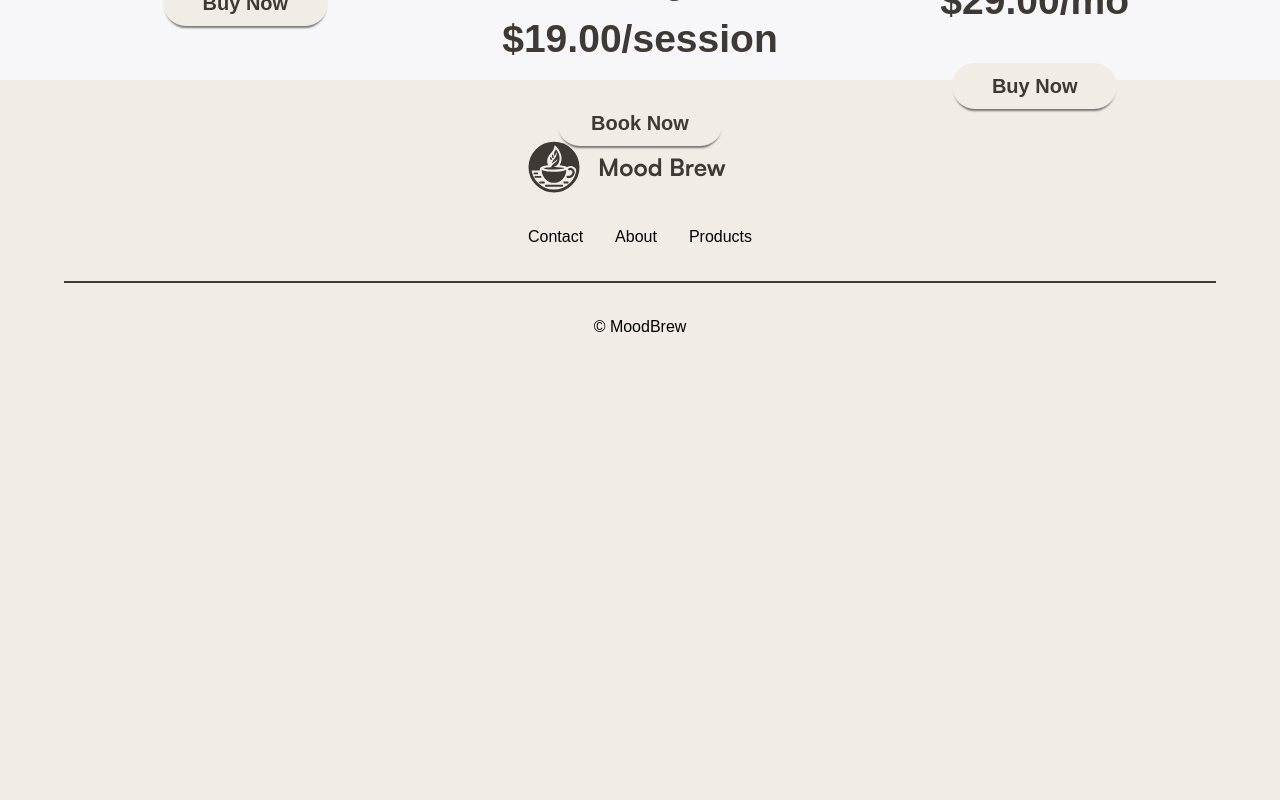
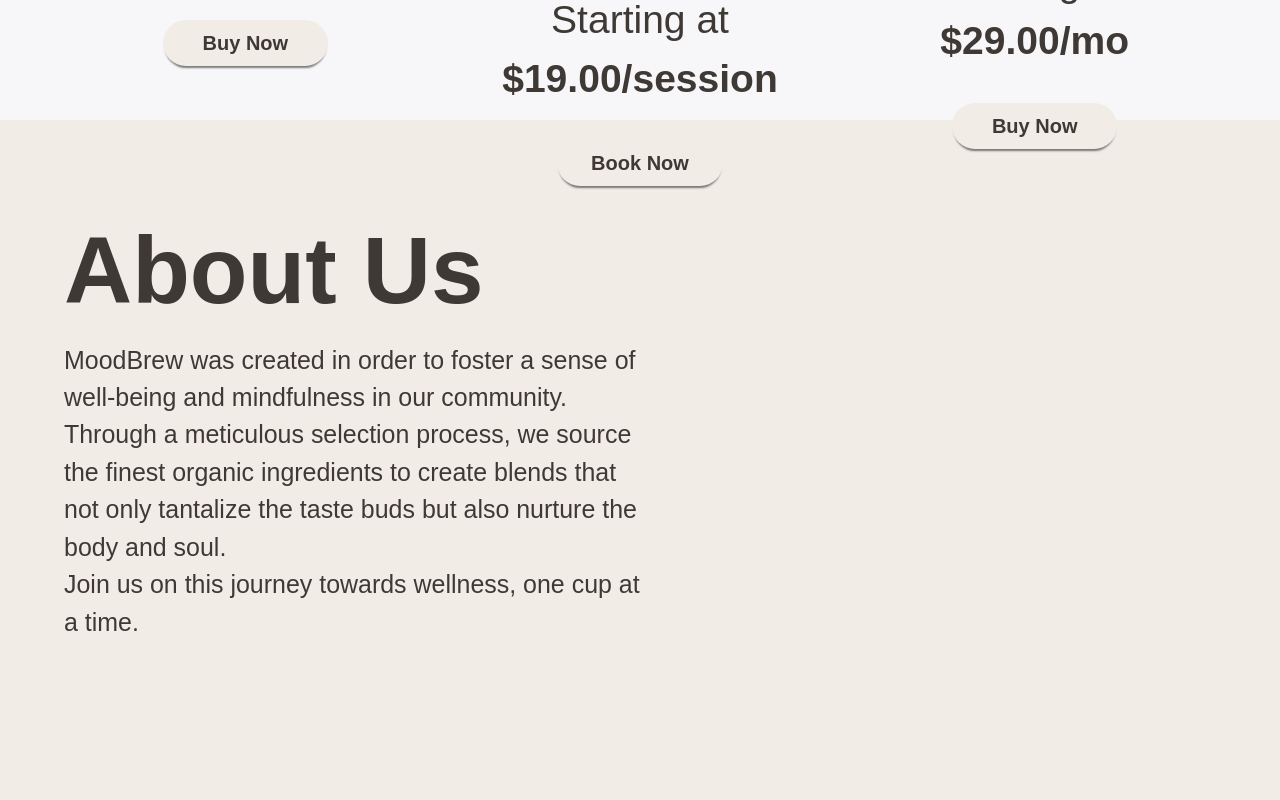
Before and after one commit to Patrickhuiwork/assessment2, a Next.js app: page / in a window 1280 px wide. Shown: the part 1720-2520 px from the top of the page. Before the commit the page ends 2120 px from the top, so only its background shows below. Built offline with nearby package versions, Linux system fonts and the light colour scheme; a web font is replaced by a local one.

Commit message:
install spline and make about section

```diff
--- /dev/null
+++ b/src/components/About/About.module.css
@@ -0,0 +1,33 @@
+.main{
+    min-height: 100vh;
+    padding-left: 5vw;
+    padding-right: 5vw;
+    color: var(--primary);
+    justify-content: space-between;
+    display: flex;
+    flex-direction: row;
+}
+
+.container{
+    width: 50%;
+    margin-top: 10vh;
+    @media screen and (max-width: 768px){
+        width: 100%;
+
+    }
+}
+
+
+.title{
+    font-size: var(--title);
+    font-weight: 700;
+    margin-top: 0;
+    margin-bottom: 0;
+    @media screen and (max-width: 768px){
+        font-size: var(--h1);
+    }
+}
+
+.paragraph{
+    font-size: var(--s-h1);
+}
--- /dev/null
+++ b/src/components/About/index.tsx
@@ -0,0 +1,14 @@
+import React from 'react'
+import classes from './About.module.css'
+
+export default function About() {
+  return (
+    <div className={classes.main}>
+        <div className={classes.container}>
+            <h1 className={classes.title}>About Us</h1>
+            <p className={classes.paragraph}>MoodBrew was created in order to foster a sense of well-being and mindfulness in our community. Through a meticulous selection process, we source the finest organic ingredients to create blends that not only tantalize the taste buds but also nurture the body and soul.</p>
+            <p className={classes.paragraph}>Join us on this journey towards wellness, one cup at a time.</p>
+        </div>
+    </div>
+  )
+}
--- a/src/components/Header/Header.module.css
+++ b/src/components/Header/Header.module.css
@@ -7,6 +7,9 @@
     padding-left: 5vw;
     padding-right: 5vw;
     height: 10vh;
+    width: 100vw;
+    position: fixed;
+    top: 0;
     box-shadow: 0px 4px 2px -2px rgba(0,0,0,0.25);
 }
 
--- a/src/components/Hero/Hero.module.css
+++ b/src/components/Hero/Hero.module.css
@@ -1,12 +1,14 @@
 .main{
-    height: 90vh;
+    height: 100vh;
     padding-left: 5vw;
     padding-right: 5vw;
 }
 
 .hero{
-    margin-top: 15vh;
+    margin-top: 20vh;
     justify-content: space-between;
+    flex-direction: row;
+    display: flex;
 }
 
 .heroText{
@@ -56,3 +58,10 @@
         margin-top: 1rem;
     }
 }
+
+.background {
+    position: absolute;
+    top: 0;
+    left: 0;
+    z-index: -1;
+}
--- a/src/components/Hero/index.tsx
+++ b/src/components/Hero/index.tsx
@@ -1,5 +1,5 @@
-import React from 'react'
-import classes from './Hero.module.css'
+import React from 'react';
+import classes from './Hero.module.css';
 
 export default function Hero() {
     return (
@@ -18,5 +18,5 @@ export default function Hero() {
                 </div>
             </div>
         </div>
-  )
+    );
 }
--- a/src/pages/index.tsx
+++ b/src/pages/index.tsx
@@ -1,6 +1,7 @@
 import Image from "next/image";
 import Hero from "@/components/Hero";
 import Benefits from "@/components/Benefits";
+import About from "@/components/About";
 
 export default function Home() {
   return (
@@ -8,6 +9,7 @@ export default function Home() {
     >
       <Hero />
       <Benefits />
+      <About />
     </main>
   );
 }
```
Also changed, not shown: package.json (+6 -4 lines), 1 other file (tests, documents, lock files or other folders). Lines whose indentation alone changed are shown as unchanged.
